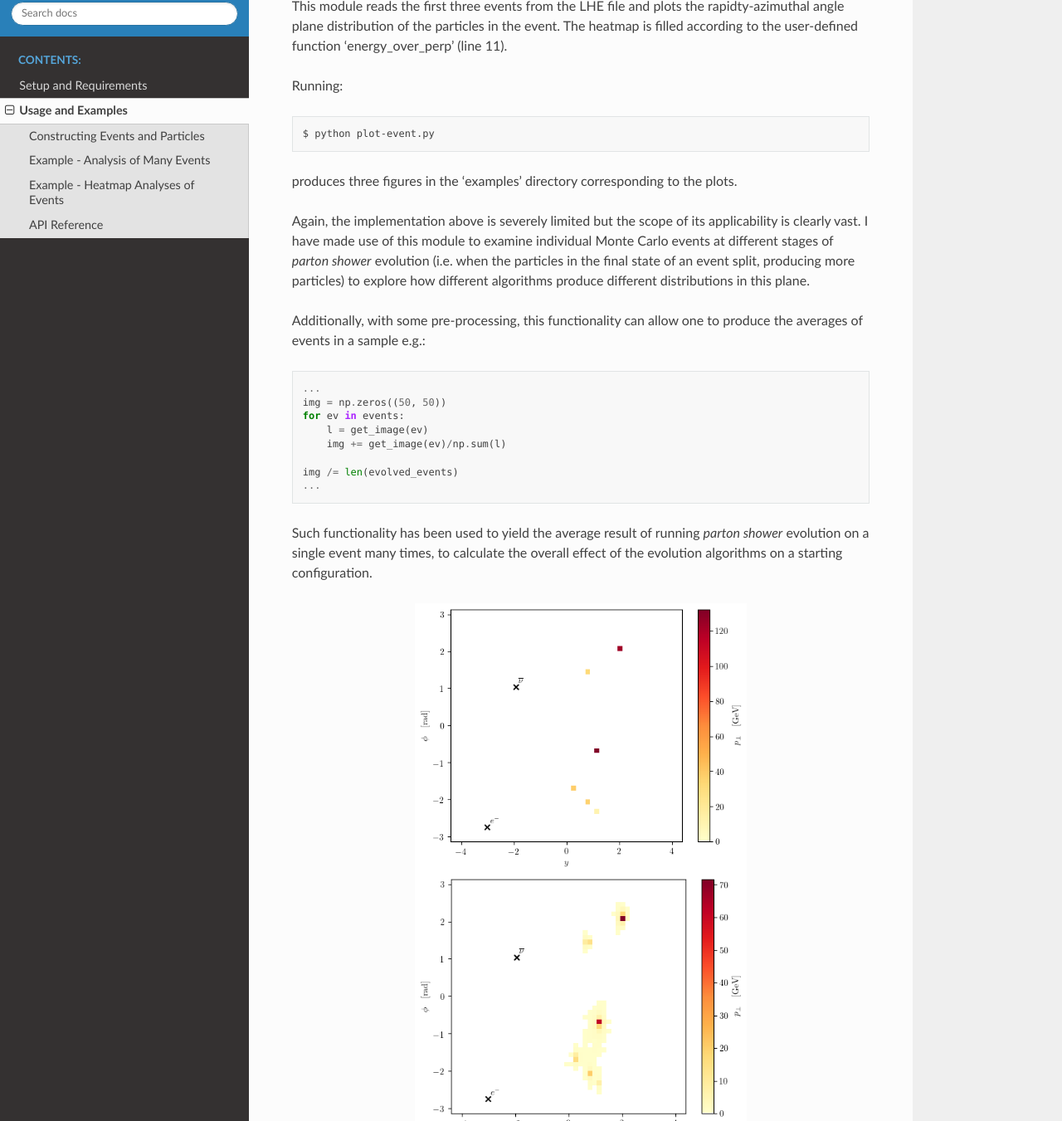
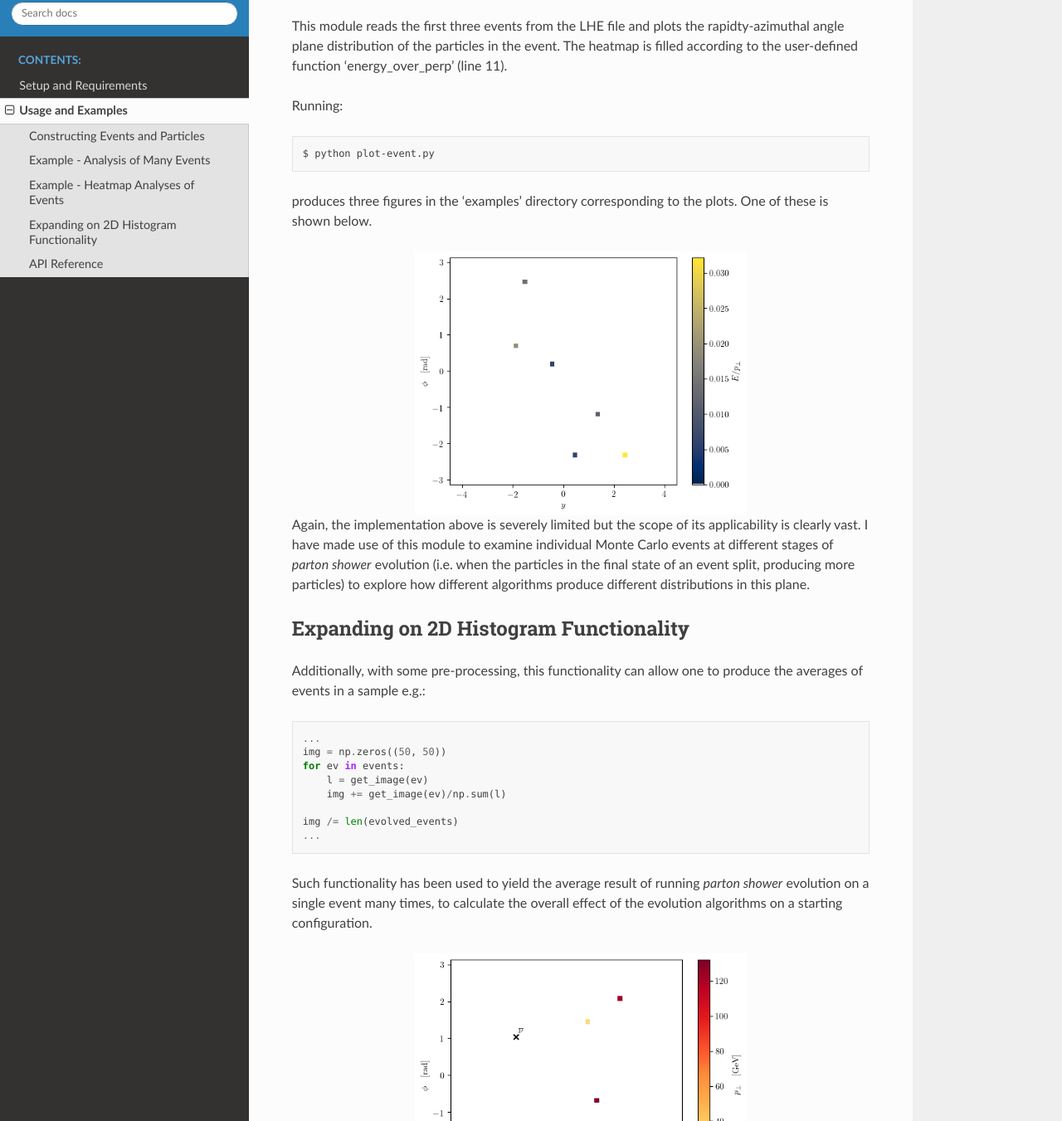
Before and after one commit to Hitham2496/EventPlotter, a Sphinx documentation site: the page built from docs/examples.rst, in a window 1280 px wide and 1400 px high, scrolled down 2548 px, cut to the strip 49-1400 px from the top of the window. Shown: the whole strip at 83% size. Built offline with Sphinx 7.4.7 and the Read the Docs theme 2.0.0, drawn with Linux system fonts in a browser that asks for light colours; pages that are not in the unit, such as notebooks, are missing from menus; some of the changed text lies outside the part shown.

Commit message:
Include event-1.png in examples section of documentation

```diff
--- a/docs/examples.rst
+++ b/docs/examples.rst
@@ -121,13 +121,23 @@ Running:
 
    $ python plot-event.py
 
-produces three figures in the 'examples' directory corresponding to the plots.
+produces three figures in the 'examples' directory corresponding to the plots. One of these
+is shown below.
+
+.. image:: _static/_img/event-1.png
+   :width: 400
+   :alt: Input W+5j event
+   :align: center
 
 Again, the implementation above is severely limited but the scope of its applicability is
 clearly vast. I have made use of this module to examine individual Monte Carlo events at
 different stages of *parton shower* evolution (i.e. when the particles in the final state of
 an event split, producing more particles) to explore how different algorithms produce
 different distributions in this plane.
+
+
+Expanding on 2D Histogram Functionality
+=======================================
 
 Additionally, with some pre-processing, this functionality can allow one to produce the
 averages of events in a sample e.g.:
```
